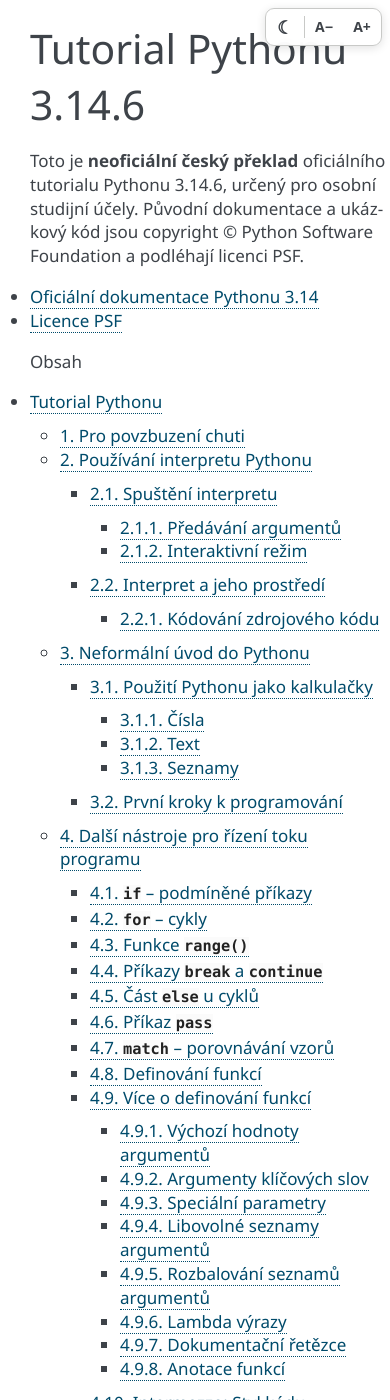
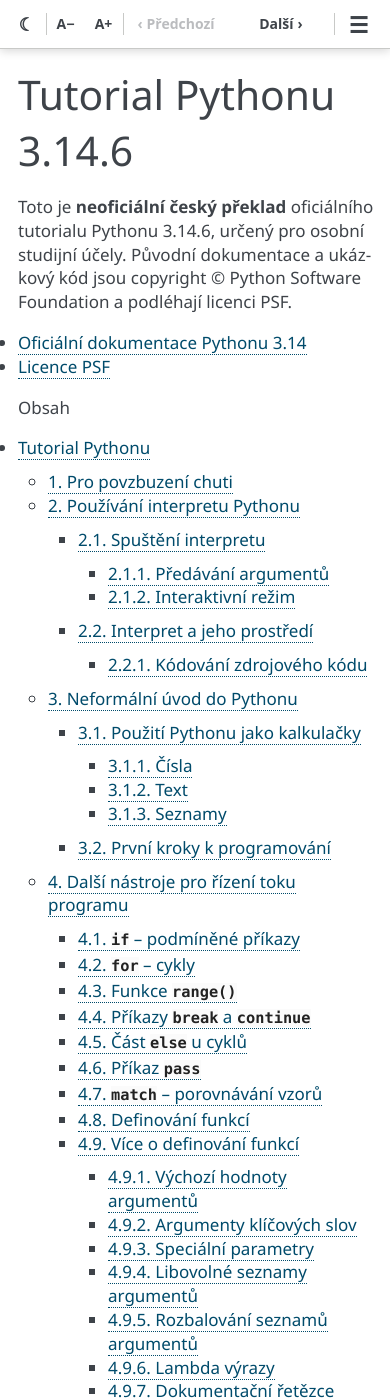
Before and after one commit to MilanKolomy/python-tutorial-cs, a Sphinx documentation site: the page built from source/index.rst, in a window 390 px wide and 1400 px high. Built offline with Sphinx 7.4.7, drawn with Linux system fonts in a browser that asks for light colours; some of the changed text lies outside the part shown.

Commit message:
Přidání mobilní navigace

```diff
--- a/source/_static/custom.css
+++ b/source/_static/custom.css
@@ -42,6 +42,7 @@
     background: color-mix(in srgb, var(--reader-bg) 94%, transparent);
     box-shadow: 0 2px 10px rgb(0 0 0 / 12%);
     backdrop-filter: blur(8px);
+    transition: transform 180ms ease, box-shadow 180ms ease;
 }
 
 .reader-controls__separator {
@@ -50,7 +51,8 @@
     background: var(--reader-border);
 }
 
-.reader-controls button {
+.reader-controls button,
+.reader-controls__nav-link {
     min-width: 38px;
     height: 36px;
     padding: 0 10px;
@@ -61,11 +63,13 @@
     cursor: pointer;
 }
 
-.reader-controls button:hover {
+.reader-controls button:hover,
+.reader-controls__nav-link:hover {
     background: var(--reader-surface);
 }
 
-.reader-controls button:focus-visible {
+.reader-controls button:focus-visible,
+.reader-controls__nav-link:focus-visible {
     outline: 2px solid var(--reader-link);
     outline-offset: -3px;
 }
@@ -77,6 +81,30 @@
 
 .reader-controls__theme {
     font-size: 18px !important;
+}
+
+.reader-controls__mobile {
+    display: none;
+}
+
+.reader-controls__nav-link {
+    align-items: center;
+    justify-content: center;
+    box-sizing: border-box;
+    text-decoration: none;
+    white-space: nowrap;
+}
+
+.reader-controls__nav-link[aria-disabled="true"] {
+    cursor: default;
+    opacity: 0.35;
+    pointer-events: none;
+}
+
+.reader-controls__menu {
+    align-items: center;
+    justify-content: center;
+    font-size: 22px !important;
 }
 
 .reader-status {
@@ -197,10 +225,130 @@
     color: var(--reader-text);
 }
 
-@media screen and (max-width: 720px) {
+@media screen and (max-width: 800px) {
+    body {
+        box-sizing: border-box;
+        padding: 66px 18px 20px;
+    }
+
     .reader-controls {
-        top: 8px;
-        right: 8px;
+        top: 0;
+        right: 0;
+        left: 0;
+        justify-content: center;
+        width: 100%;
+        min-height: 48px;
+        border-width: 0 0 1px;
+        border-radius: 0;
+        background: var(--reader-bg);
+        box-shadow: 0 2px 9px rgb(0 0 0 / 16%);
+        backdrop-filter: none;
+    }
+
+    .reader-controls--hidden {
+        transform: translateY(-105%);
+        box-shadow: none;
+    }
+
+    body.mobile-menu-open .reader-controls {
+        transform: translateY(0);
+    }
+
+    .reader-controls__mobile {
+        display: flex;
+    }
+
+    .reader-controls button,
+    .reader-controls__nav-link {
+        min-width: 38px;
+        height: 48px;
+        padding: 0 8px;
+    }
+
+    .reader-controls__nav-link {
+        flex: 1 1 auto;
+        gap: 4px;
+        max-width: 105px;
+    }
+
+    .reader-controls__menu {
+        flex: 0 0 48px;
+    }
+
+    div.sphinxsidebar {
+        position: fixed;
+        z-index: 999;
+        top: 48px;
+        right: 0;
+        bottom: 0;
+        left: 0;
+        box-sizing: border-box;
+        width: 100%;
+        margin: 0;
+        padding: 20px 22px 42px;
+        overflow-y: auto;
+        overscroll-behavior: contain;
+        visibility: hidden;
+        background: var(--reader-bg);
+        color: var(--reader-text);
+        opacity: 0;
+        pointer-events: none;
+        transform: translateY(-16px);
+        transition: opacity 160ms ease, transform 160ms ease, visibility 160ms;
+    }
+
+    body.mobile-menu-open {
+        overflow: hidden;
+    }
+
+    body.mobile-menu-open div.sphinxsidebar {
+        visibility: visible;
+        opacity: 1;
+        pointer-events: auto;
+        transform: translateY(0);
+    }
+
+    div.sphinxsidebarwrapper {
+        max-width: 680px;
+        margin: 0 auto;
+    }
+
+    div.sphinxsidebar h3,
+    div.sphinxsidebar h4,
+    div.sphinxsidebar p,
+    div.sphinxsidebar h3 a {
+        color: var(--reader-text);
+    }
+
+    div.sphinxsidebar a {
+        color: var(--reader-link);
+    }
+
+    div.sphinxsidebar p.logo {
+        display: block;
+    }
+
+    div.document {
+        width: 100%;
+        margin: 0;
+    }
+
+}
+
+@media screen and (max-width: 350px) {
+    .reader-controls__nav-label {
+        position: absolute;
+        width: 1px;
+        height: 1px;
+        overflow: hidden;
+        clip: rect(0, 0, 0, 0);
+    }
+}
+
+@media (prefers-reduced-motion: reduce) {
+    .reader-controls,
+    div.sphinxsidebar {
+        transition: none;
     }
 }
 
--- a/source/_static/reader-controls.js
+++ b/source/_static/reader-controls.js
@@ -6,6 +6,7 @@
     const MIN_SCALE = 0.85;
     const MAX_SCALE = 1.30;
     const SCALE_STEP = 0.05;
+    const MOBILE_BREAKPOINT = 800;
 
     function loadValue(key, fallback) {
         try {
@@ -54,7 +55,41 @@
         return button;
     }
 
+    function createNavigationLink(relation, label, arrow) {
+        const source = document.querySelector(`head link[rel="${relation}"]`);
+        const link = document.createElement("a");
+        link.className = `reader-controls__nav-link reader-controls__${relation} reader-controls__mobile`;
+
+        const arrowElement = document.createElement("span");
+        arrowElement.setAttribute("aria-hidden", "true");
+        arrowElement.textContent = arrow;
+        const labelElement = document.createElement("span");
+        labelElement.className = "reader-controls__nav-label";
+        labelElement.textContent = label;
+        if (relation === "next") {
+            link.append(labelElement, arrowElement);
+        } else {
+            link.append(arrowElement, labelElement);
+        }
+
+        if (source) {
+            link.href = source.href;
+            const targetTitle = source.title ? `: ${source.title}` : "";
+            link.setAttribute("aria-label", `${label}${targetTitle}`);
+            link.title = `${label}${targetTitle}`;
+        } else {
+            link.setAttribute("aria-disabled", "true");
+            link.setAttribute("aria-label", `${label} není k dispozici`);
+        }
+
+        return link;
+    }
+
     function initializeControls() {
+        if (document.querySelector(".reader-controls")) {
+            return;
+        }
+
         const controls = document.createElement("div");
         controls.className = "reader-controls";
         controls.setAttribute("role", "group");
@@ -78,6 +113,20 @@
             "Zvětšit text",
             "A+"
         );
+        const navigationSeparator = document.createElement("span");
+        navigationSeparator.className = "reader-controls__separator reader-controls__mobile";
+        navigationSeparator.setAttribute("aria-hidden", "true");
+        const previousLink = createNavigationLink("prev", "Předchozí", "‹");
+        const nextLink = createNavigationLink("next", "Další", "›");
+        const menuSeparator = document.createElement("span");
+        menuSeparator.className = "reader-controls__separator reader-controls__mobile";
+        menuSeparator.setAttribute("aria-hidden", "true");
+        const menuButton = createButton(
+            "reader-controls__menu reader-controls__mobile",
+            "Otevřít navigaci",
+            "☰"
+        );
+        menuButton.setAttribute("aria-expanded", "false");
         const status = document.createElement("span");
         status.className = "reader-status";
         status.setAttribute("aria-live", "polite");
@@ -119,11 +168,102 @@
             updateControls(true);
         });
 
+        const sidebar = document.querySelector("div.sphinxsidebar");
+        const mobileQuery = window.matchMedia(`(max-width: ${MOBILE_BREAKPOINT}px)`);
+
+        if (sidebar) {
+            if (!sidebar.id) {
+                sidebar.id = "reader-mobile-navigation";
+            }
+            menuButton.setAttribute("aria-controls", sidebar.id);
+        } else {
+            menuButton.disabled = true;
+        }
+
+        function setMenuOpen(open, returnFocus) {
+            const shouldOpen = Boolean(open && sidebar && mobileQuery.matches);
+            document.body.classList.toggle("mobile-menu-open", shouldOpen);
+            menuButton.setAttribute("aria-expanded", String(shouldOpen));
+            menuButton.setAttribute(
+                "aria-label",
+                shouldOpen ? "Zavřít navigaci" : "Otevřít navigaci"
+            );
+            menuButton.title = menuButton.getAttribute("aria-label");
+            menuButton.textContent = shouldOpen ? "×" : "☰";
+            controls.classList.remove("reader-controls--hidden");
+
+            if (shouldOpen) {
+                const firstLink = sidebar.querySelector("a");
+                if (firstLink) {
+                    firstLink.focus({ preventScroll: true });
+                }
+            } else if (returnFocus) {
+                menuButton.focus({ preventScroll: true });
+            }
+        }
+
+        menuButton.addEventListener("click", function () {
+            setMenuOpen(!document.body.classList.contains("mobile-menu-open"), false);
+        });
+
+        if (sidebar) {
+            sidebar.addEventListener("click", function (event) {
+                if (event.target.closest("a")) {
+                    setMenuOpen(false, false);
+                }
+            });
+        }
+
+        document.addEventListener("keydown", function (event) {
+            if (event.key === "Escape" && document.body.classList.contains("mobile-menu-open")) {
+                setMenuOpen(false, true);
+            }
+        });
+
+        mobileQuery.addEventListener("change", function (event) {
+            if (!event.matches) {
+                setMenuOpen(false, false);
+                controls.classList.remove("reader-controls--hidden");
+            }
+        });
+
+        let lastScrollY = window.scrollY;
+        let scrollTicking = false;
+
+        function updateBarFromScroll() {
+            const currentScrollY = Math.max(0, window.scrollY);
+            const delta = currentScrollY - lastScrollY;
+            const menuOpen = document.body.classList.contains("mobile-menu-open");
+
+            if (mobileQuery.matches && !menuOpen) {
+                if (currentScrollY < 40 || delta < -6) {
+                    controls.classList.remove("reader-controls--hidden");
+                } else if (currentScrollY > 90 && delta > 6) {
+                    controls.classList.add("reader-controls--hidden");
+                }
+            }
+
+            lastScrollY = currentScrollY;
+            scrollTicking = false;
+        }
+
+        window.addEventListener("scroll", function () {
+            if (!scrollTicking) {
+                window.requestAnimationFrame(updateBarFromScroll);
+                scrollTicking = true;
+            }
+        }, { passive: true });
+
         controls.append(
             themeButton,
             separator,
             smallerButton,
             largerButton,
+            navigationSeparator,
+            previousLink,
+            nextLink,
+            menuSeparator,
+            menuButton,
             status
         );
         document.body.appendChild(controls);
```
